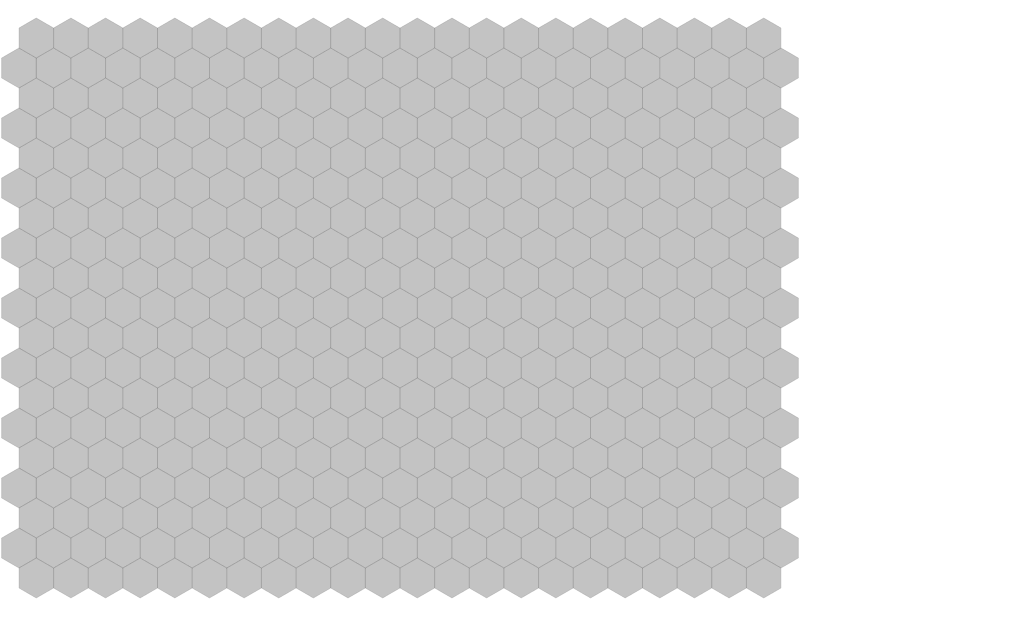
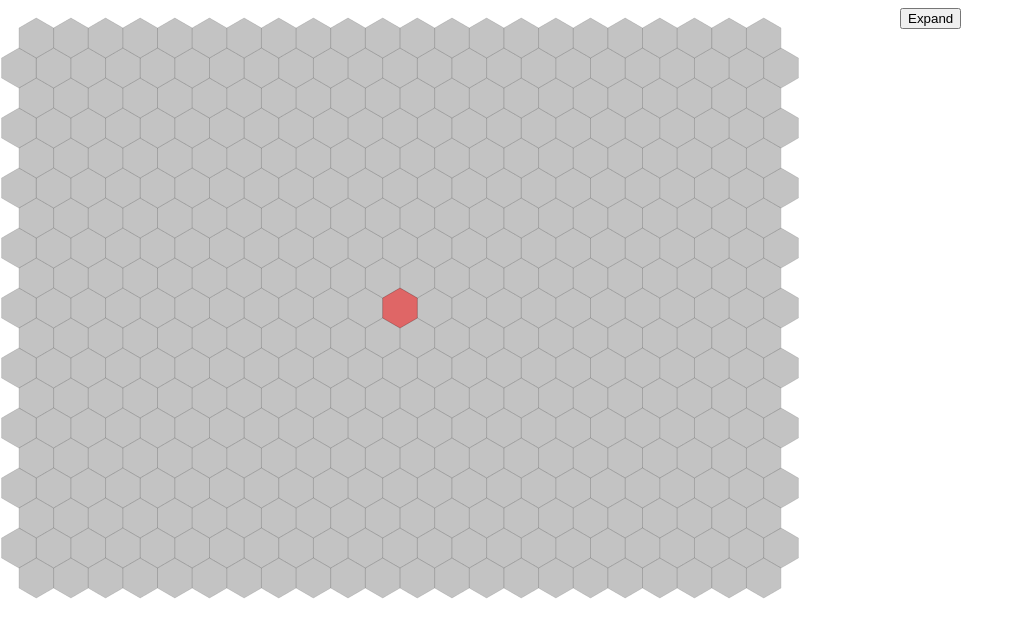
Before and after one commit to Tigercat1992/my-hexagon, a React app: page / in a window 1280 px wide. Shown: the whole page, without its empty margins (0-1023 px from the left). Built offline with nearby package versions, Linux system fonts and the light colour scheme.

Commit message:
frontier with expand button

```diff
--- a/src/Component/Canvas.css
+++ b/src/Component/Canvas.css
@@ -3,3 +3,8 @@ canvas {
   position: absolute;
   left: 0;
 }
+
+.expandButton{
+	position: absolute;
+	left: 900px;
+}
--- a/src/Component/Canvas.jsx
+++ b/src/Component/Canvas.jsx
@@ -8,11 +8,14 @@ export default class Canvas extends Component {
 			hexSize: 20,
 			hexOrigin: { x: 400, y: 300 },
 			currentHex: { q: 0, r: 0, s: 0, x: 0, y: 0 },
-			playerPosition: { q: 0, r: 0, s: 0, x: 0, y: 0 },
+			playerPosition: { q: 0, r: 0, s: 0, x: 400, y: 300 },
 			obstacles: [],
+			frontier: [],
+			cameFrom: {},
 		};
 		this.handleMouseMove = this.handleMouseMove.bind(this);
 		this.handleClick = this.handleClick.bind(this);
+		this.handleExpandClick = this.handleExpandClick.bind(this);
 	}
 
 	componentWillMount() {
@@ -24,34 +27,49 @@ export default class Canvas extends Component {
 
 	componentDidMount() {
 		const { canvasWidth, canvasHeight } = this.state.canvasSize;
+		const { playerPosition, hexSize } = this.state;
 		this.canvasHex.width = canvasWidth;
 		this.canvasHex.height = canvasHeight;
 		this.canvasInteraction.width = canvasWidth;
 		this.canvasInteraction.height = canvasHeight;
+		this.canvasView.width = canvasWidth;
+		this.canvasView.height = canvasHeight;
+		this.getCanvasPosition(this.canvasInteraction);
+		this.drawHex(this.canvasInteraction, this.Point(playerPosition.x, playerPosition.y), hexSize, 1, "black", "red");
 		this.drawHexes(this.canvasHex, this.state.hexSize);
-		this.getCanvasPosition(this.canvasInteraction);
 	}
 
 	shouldComponentUpdate(nextProps, nextState) {
+		const { hexSize, hexOrigin } = this.state;
+		const { canvasWidth, canvasHeight } = this.state.canvasSize;
 		if(nextState.currentHex !== this.state.currentHex) {
-			const { q, r, s, x, y } = nextState.currentHex;
-			const { canvasWidth, canvasHeight } = this.state.canvasSize;
+			const { x, y } = nextState.currentHex;
 			const ctx = this.canvasInteraction.getContext("2d");
 			ctx.clearRect(0, 0, canvasWidth, canvasHeight);
 			//this.drawNeighbors(this.Hex(q, r, s));
 			let currentDistanceLine = nextState.currentDistanceLine;
 			for(let i = 0; i <= currentDistanceLine.length - 1; i++) {
 				if(i === 0)
-					this.drawHex(this.canvasInteraction, this.Point(currentDistanceLine[i].x, currentDistanceLine[i].y), this.state.hexSize, 1, "black", "red");
+					this.drawHex(this.canvasInteraction, this.Point(currentDistanceLine[i].x, currentDistanceLine[i].y), hexSize, 1, "black", "red");
 				else
-					this.drawHex(this.canvasInteraction, this.Point(currentDistanceLine[i].x, currentDistanceLine[i].y), this.state.hexSize, 1, "black", "grey");
+					this.drawHex(this.canvasInteraction, this.Point(currentDistanceLine[i].x, currentDistanceLine[i].y), hexSize, 1, "black", "grey");
 			}
 			nextState.obstacles.map( ob => {
-				const { q, r, s, x, y } = JSON.parse(ob);
-				this.drawHex(this.canvasInteraction, this.Point(x, y), this.state.hexSize, 1, "black", "black")
+				const { q, r, s } = JSON.parse(ob);
+				const { x, y } = this.getPointyHexToPixel(this.Hex(q, r, s), hexSize, hexOrigin);
+				return this.drawHex(this.canvasInteraction, this.Point(x, y), hexSize, 1, "black", "black")
 			})
-			this.drawHex(this.canvasInteraction, this.Point(x, y), this.state.hexSize, 1, "black", "grey");
+			this.drawHex(this.canvasInteraction, this.Point(x, y), hexSize, 1, "black", "grey");
 			return true;
+		}
+		if(nextState.cameFrom !== this.state.cameFrom) {
+			const ctx = this.canvasView.getContext('2d');
+			ctx.clearRect(0, 0, canvasWidth, canvasHeight);
+			for(let l in nextState.cameFrom) {
+				const { q, r, s } = JSON.parse(l);
+				const { x, y } = this.getPointyHexToPixel(this.Hex(q, r, s), hexSize, hexOrigin);
+				this.drawHex(this.canvasView, this.Point(x, y), hexSize, 1, "black", "green")
+			}
 		}
 		return false;
 	}
@@ -60,7 +78,7 @@ export default class Canvas extends Component {
 	drawHexes() {
 		const { hexSize, hexOrigin, hexParams, canvasSize } = this.state;
 		const { canvasWidth, canvasHeight } = this.state.canvasSize;
-		const { hexWidth, hexHeight, horizDist, vertDist } = this.state.hexParams;
+		const { hexWidth, hexHeight } = this.state.hexParams;
 		const { leftSide, rightSide, topSide, bottomSide } = this.getHexesAreaOnCanvas(canvasSize, hexOrigin, hexParams);
 
 		let p = 0;
@@ -120,7 +138,7 @@ export default class Canvas extends Component {
 	handleMouseMove(event) {
 		const { canvasPosition, hexSize, hexOrigin } = this.state;
 		const { canvasWidth, canvasHeight } = this.state.canvasSize;
-		const { hexWidth, hexHeight, horizDist, vertDist } = this.state.hexParams;
+		const { hexWidth, hexHeight } = this.state.hexParams;
 		let offsetX = event.pageX - canvasPosition.left;
 		let offsetY = event.pageY - canvasPosition.top;
 		const { q, r, s } = this.cubeRound(this.getPointyPixelToHex(this.Point(offsetX, offsetY), hexSize, hexOrigin));
@@ -137,15 +155,41 @@ export default class Canvas extends Component {
 		this.addObstacles();
 	}
 
+	handleExpandClick() {
+		let { frontier, cameFrom, obstacles } = this.state;
+		let { q, r, s } = this.state.playerPosition;
+		if(frontier.length === 0) {
+			frontier.push(this.Hex(q, r, s));
+			cameFrom[JSON.stringify(this.Hex(q, r, s))] = JSON.stringify(null);
+		}
+		let n = 0;
+		if(n < 1) {
+			let current = frontier.shift();
+			let arr = this.getNeighbors(current);
+			arr.map( l => {
+				if(!cameFrom.hasOwnProperty(JSON.stringify(l)) && !obstacles.includes(JSON.stringify(l))) {
+					frontier.push(l);
+					cameFrom[JSON.stringify(l)] = JSON.stringify(current);
+				}
+				return null;
+			})
+			n++;
+		}
+		cameFrom = Object.assign({}, cameFrom);
+		this.setState({ cameFrom });
+	}
+
 	addObstacles() {
-		let { obstacles, currentHex } = this.state;
-		if(!obstacles.includes(JSON.stringify(currentHex))) {
-			obstacles = [].concat(obstacles, JSON.stringify(currentHex));
+		const { q, r, s } = this.state.currentHex;
+		let { obstacles } = this.state;
+		if(!obstacles.includes(JSON.stringify(this.Hex(q, r, s)))) {
+			obstacles = [].concat(obstacles, JSON.stringify(this.Hex(q, r, s)));
 		} else {
-			obstacles.map((ob, index)=> {
-				if(ob === JSON.stringify(currentHex)) {
+			obstacles.map( (ob, index) => {
+				if(ob === JSON.stringify(this.Hex(q, r, s))) {
 					obstacles = obstacles.slice(0, index).concat(obstacles.slice(index+1));
 				}
+				return null;
 			});
 		}
 		this.setState({ obstacles })
@@ -156,11 +200,13 @@ export default class Canvas extends Component {
 			<div>
 				<canvas ref={canvasHex => this.canvasHex = canvasHex}></canvas>
 				<canvas ref={canvasCoordinates => this.canvasCoordinates = canvasCoordinates}></canvas>
+				<canvas ref={canvasView => this.canvasView = canvasView}></canvas>
 				<canvas
 					ref={canvasInteraction => this.canvasInteraction = canvasInteraction}
 					onMouseMove={this.handleMouseMove}
 					onClick={this.handleClick}
 				></canvas>
+				<button className="expandButton" onClick={this.handleExpandClick}>Expand</button>
 			</div>
 		);
 	}
@@ -230,6 +276,15 @@ export default class Canvas extends Component {
 
 	getCubeNeighbor(h, direction) {
 		return this.cubeAdd(h, this.cubeDirection(direction));
+	}
+
+	getNeighbors(h) {
+		let arr = [];
+		for(let i = 0; i <= 5; i++) {
+			const { q, r, s } = this.getCubeNeighbor(this.Hex(h.q, h.r, h.s), i);
+			arr.push(this.Hex(q, r, s));
+		}
+		return arr;
 	}
 
 	cubeRound(hex) {
```
